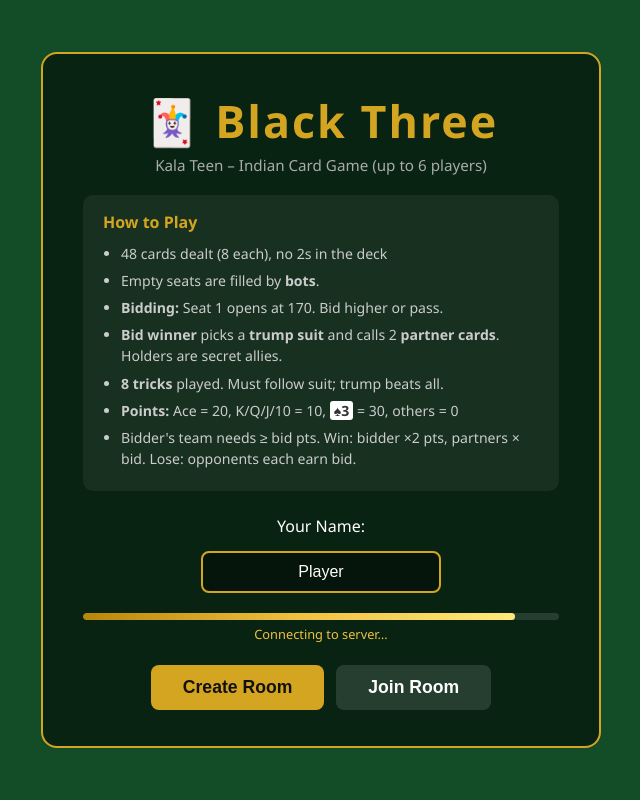
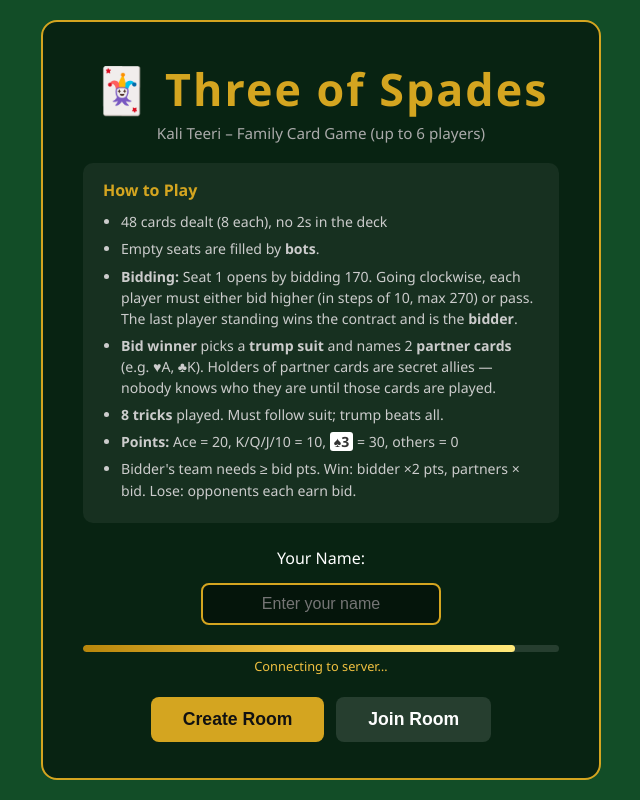
Before and after one commit to ICEMAN652/Black-Three, a Flask app: page / in a window 1280 px wide. Shown: the whole page, without its empty margins (319-959 px from the left). Run offline with Flask 3, Linux system fonts and the light colour scheme; some libraries are stand-ins or nearby versions.

Commit message:
UI polish: rename to Three of Spades, fix name input, expand bidding rules, add join loader
- h1/title/lobby heading: Black Three → Three of Spades
- subtitle: Kala Teen / Indian → Kali Teeri / Family Card Game
- name input: remove pre-filled 'Player' value, rely on placeholder
- bidding rule: expand with bid increment, max, and contract explanation
- partner rule: 'Holders of partner cards are secret allies'
- join loader: animated 0→99% bar appears on Join click, stops on lobby_update or join_error

Co-Authored-By: Claude Sonnet 4.6 <noreply@anthropic.com>

```diff
--- a/static/game.js
+++ b/static/game.js
@@ -41,6 +41,8 @@ function showSetupError(msg) {
 // ── Connection loader ──────────────────────────────────────────────────────
 let _loaderPct = 0;
 let _loaderTimer = null;
+let _joinLoaderPct = 0;
+let _joinLoaderTimer = null;
 
 function loaderSet(pct) {
   _loaderPct = pct;
@@ -71,6 +73,32 @@ function loaderFinish() {
   }, 500);
 }
 
+function joinLoaderStart() {
+  const jl = $('join-loader');
+  if (jl) jl.classList.remove('hidden');
+  _joinLoaderPct = 0;
+  const fill = $('join-loader-fill');
+  if (fill) fill.style.width = '0%';
+  if (_joinLoaderTimer) clearInterval(_joinLoaderTimer);
+  _joinLoaderTimer = setInterval(() => {
+    const gap = 99 - _joinLoaderPct;
+    const step = Math.max(0.5, gap * 0.08);
+    _joinLoaderPct = Math.min(99, _joinLoaderPct + step);
+    const fill = $('join-loader-fill');
+    if (fill) fill.style.width = _joinLoaderPct + '%';
+  }, 150);
+}
+
+function joinLoaderStop() {
+  if (_joinLoaderTimer) { clearInterval(_joinLoaderTimer); _joinLoaderTimer = null; }
+  const fill = $('join-loader-fill');
+  if (fill) fill.style.width = '100%';
+  setTimeout(() => {
+    const jl = $('join-loader');
+    if (jl) jl.classList.add('hidden');
+  }, 400);
+}
+
 // ── Socket.IO ──────────────────────────────────────────────────────────────
 const socket = io();
 
@@ -97,6 +125,7 @@ socket.on('disconnect', () => {
 });
 
 socket.on('lobby_update', (data) => {
+  joinLoaderStop();
   renderLobby(data);
   showScreen('lobby');
 });
@@ -109,6 +138,7 @@ socket.on('game_state', (data) => {
 });
 
 socket.on('join_error', (data) => {
+  joinLoaderStop();
   showSetupError(data.msg);
 });
 
@@ -132,6 +162,7 @@ $('btn-join-submit').addEventListener('click', () => {
   const name = $('player-name').value.trim() || 'Player';
   const code = $('join-code-input').value.trim().toUpperCase();
   if (!code) { showSetupError('Enter a room code.'); return; }
+  joinLoaderStart();
   socket.emit('join_room_req', { name, code });
 });
 
--- a/static/style.css
+++ b/static/style.css
@@ -106,6 +106,7 @@ body {
   width: 160px !important;
   letter-spacing: 0.15em;
 }
+.join-loader { width: 100%; margin-top: 10px; }
 
 /* ── Lobby Screen ─────────────────────────────────────────────── */
 #screen-lobby {
--- a/templates/index.html
+++ b/templates/index.html
@@ -3,7 +3,7 @@
 <head>
   <meta charset="UTF-8" />
   <meta name="viewport" content="width=device-width, initial-scale=1.0" />
-  <title>Black Three – Kala Teen</title>
+  <title>Three of Spades – Kali Teeri</title>
   <link rel="stylesheet" href="/static/style.css" />
 </head>
 <body>
@@ -11,15 +11,15 @@
 <!-- ═══════════════════  SETUP SCREEN  ═══════════════════ -->
 <div id="screen-setup" class="screen active">
   <div class="setup-card">
-    <h1 class="game-title">🃏 Black Three</h1>
-    <p class="subtitle">Kala Teen – Indian Card Game (up to 6 players)</p>
+    <h1 class="game-title">🃏 Three of Spades</h1>
+    <p class="subtitle">Kali Teeri – Family Card Game (up to 6 players)</p>
     <div class="rules-box">
       <h3>How to Play</h3>
       <ul>
         <li>48 cards dealt (8 each), no 2s in the deck</li>
         <li>Empty seats are filled by <strong>bots</strong>.</li>
-        <li><strong>Bidding:</strong> Seat 1 opens at 170. Bid higher or pass.</li>
-        <li><strong>Bid winner</strong> picks a <strong>trump suit</strong> and calls 2 <strong>partner cards</strong>. Holders are secret allies.</li>
+        <li><strong>Bidding:</strong> Seat 1 opens by bidding 170. Going clockwise, each player must either bid higher (in steps of 10, max 270) or pass. The last player standing wins the contract and is the <strong>bidder</strong>.</li>
+        <li><strong>Bid winner</strong> picks a <strong>trump suit</strong> and names 2 <strong>partner cards</strong> (e.g. ♥A, ♣K). Holders of partner cards are secret allies — nobody knows who they are until those cards are played.</li>
         <li><strong>8 tricks</strong> played. Must follow suit; trump beats all.</li>
         <li><strong>Points:</strong> Ace = 20, K/Q/J/10 = 10, <span class="black3">♠3</span> = 30, others = 0</li>
         <li>Bidder's team needs ≥ bid pts. Win: bidder ×2 pts, partners × bid. Lose: opponents each earn bid.</li>
@@ -27,7 +27,7 @@
     </div>
     <div class="setup-form">
       <label for="player-name">Your Name:</label>
-      <input type="text" id="player-name" placeholder="Enter your name" maxlength="20" value="Player" />
+      <input type="text" id="player-name" placeholder="Enter your name" maxlength="20" />
       <div id="setup-error" class="error-msg hidden"></div>
       <div id="connect-loader" class="connect-loader">
         <div class="loader-track"><div id="loader-fill" class="loader-fill"></div></div>
@@ -41,6 +41,10 @@
         <input type="text" id="join-code-input" placeholder="Room code (e.g. ABCD)" maxlength="4"
                style="text-transform:uppercase;letter-spacing:0.15em" />
         <button id="btn-join-submit" class="btn btn-primary">Join</button>
+        <div id="join-loader" class="join-loader hidden">
+          <div class="loader-track"><div id="join-loader-fill" class="loader-fill"></div></div>
+          <p class="loader-text">Joining room…</p>
+        </div>
       </div>
     </div>
   </div>
@@ -49,7 +53,7 @@
 <!-- ═══════════════════  LOBBY SCREEN  ═══════════════════ -->
 <div id="screen-lobby" class="screen">
   <div class="lobby-card">
-    <h2>🃏 Black Three – Lobby</h2>
+    <h2>🃏 Three of Spades – Lobby</h2>
     <div class="room-code-box">
       <span class="room-code-label">Room Code:</span>
       <span id="lobby-room-code" class="room-code-value">----</span>
```
